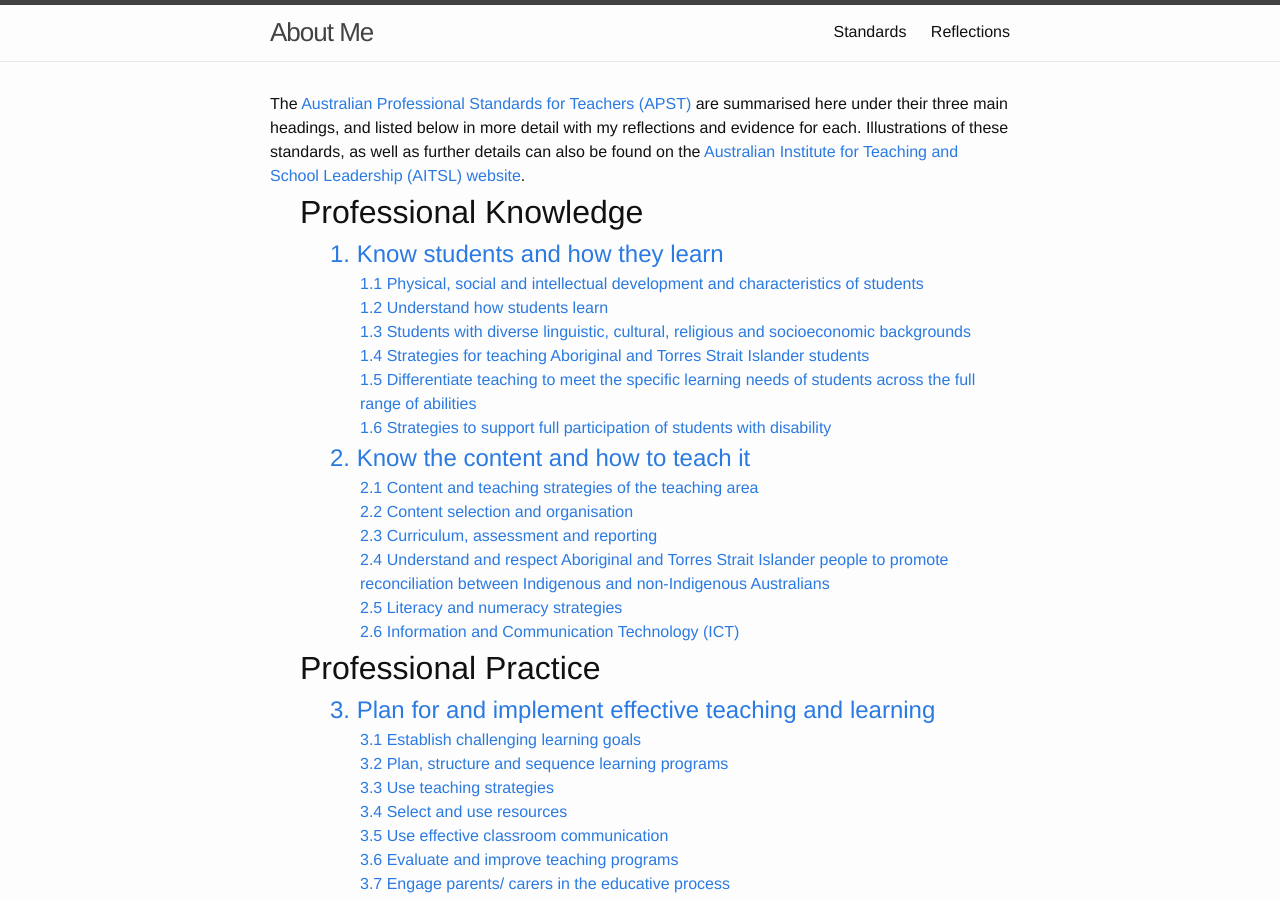
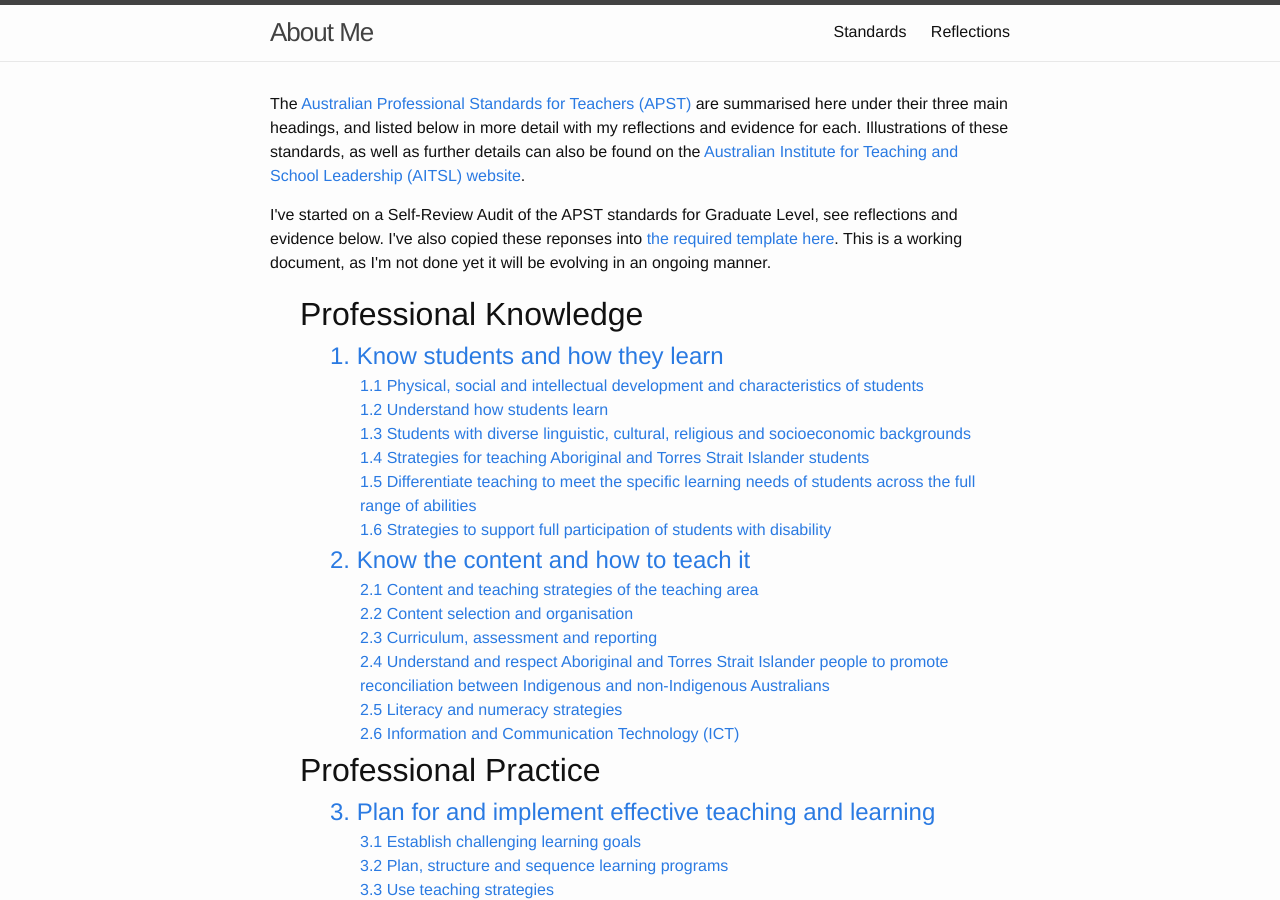
Before and after one commit to Armadilloa16/eportfolio, a Jekyll site: the page built from apst.html, in a window 1280 px wide and 900 px high. Built offline with Jekyll 4.4.1, drawn with Linux system fonts in a browser that asks for light colours.

Commit message:
Added Aboriginality Webinar Certificate, and Link to APST Self-Review Audit template in google docs

```diff
--- a/apst.html
+++ b/apst.html
@@ -4,7 +4,9 @@ title: Standards
 permalink: /apst/
 ---
 
-The  <a href="{{ site.baseurl }}/files/APST.pdf">Australian Professional Standards for Teachers (APST)</a> are summarised here under their three main headings, and listed below in more detail with my reflections and evidence for each. Illustrations of these standards, as well as further details can also be found on the <a href="https://www.aitsl.edu.au/teach/standards">Australian Institute for Teaching and School Leadership (AITSL) website</a>.
+<p>The  <a href="{{ site.baseurl }}/files/APST.pdf">Australian Professional Standards for Teachers (APST)</a> are summarised here under their three main headings, and listed below in more detail with my reflections and evidence for each. Illustrations of these standards, as well as further details can also be found on the <a href="https://www.aitsl.edu.au/teach/standards">Australian Institute for Teaching and School Leadership (AITSL) website</a>.</p>
+
+<p>I've started on a Self-Review Audit of the APST standards for Graduate Level, see reflections and evidence below. I've also copied these reponses into <a href="https://docs.google.com/document/d/1PiYiP2vZg1FYfGxkuWOpVCB6Nt5vgaAWKWLiqhJquGc/edit?usp=sharing">the required template here</a>. This is a working document, as I'm not done yet it will be evolving in an ongoing manner.</p>
 
 <ul style="list-style-type:none">
   <li><font size = "6">Professional Knowledge</font>
```
Also changed, not shown: _posts/2018-05-10-aboriginality.md (+3 -1 lines), 1 other file.
